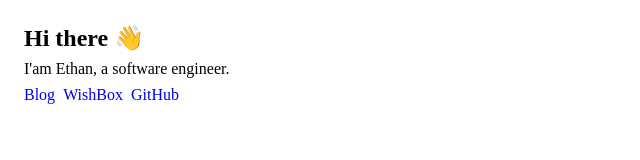
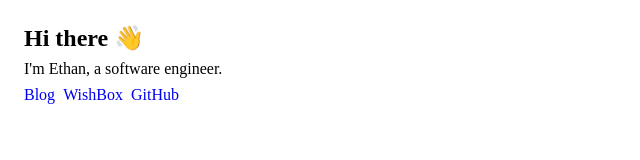
Before and after one commit to liuxinqiong/mycv, a plain HTML site: page index.html in a window 1280 px wide. Shown: the full height of the page, 0-640 px from the left. Drawn offline with Linux system fonts and the light colour scheme.

Commit message:
fix: spell error

```diff
--- a/index.html
+++ b/index.html
@@ -16,7 +16,7 @@
   <body>
     <div class="container">
       <div class="name">Hi there 👋</div>
-      <div class="des">I'am Ethan, a software engineer.</div>
+      <div class="des">I'm Ethan, a software engineer.</div>
       <div class="links">
         <a href="http://blog.wishbp.com">Blog</a>
         <a href="https://mywishbox.app">WishBox</a>
```
